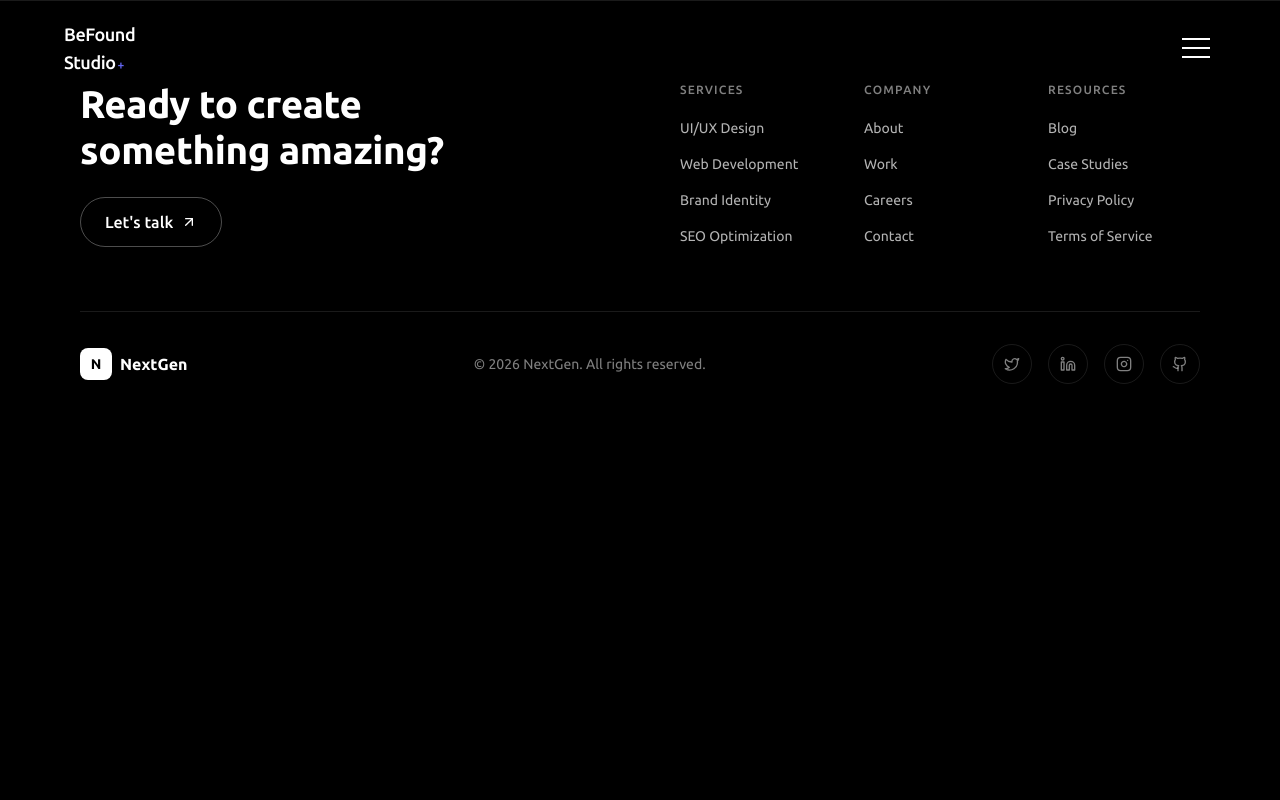
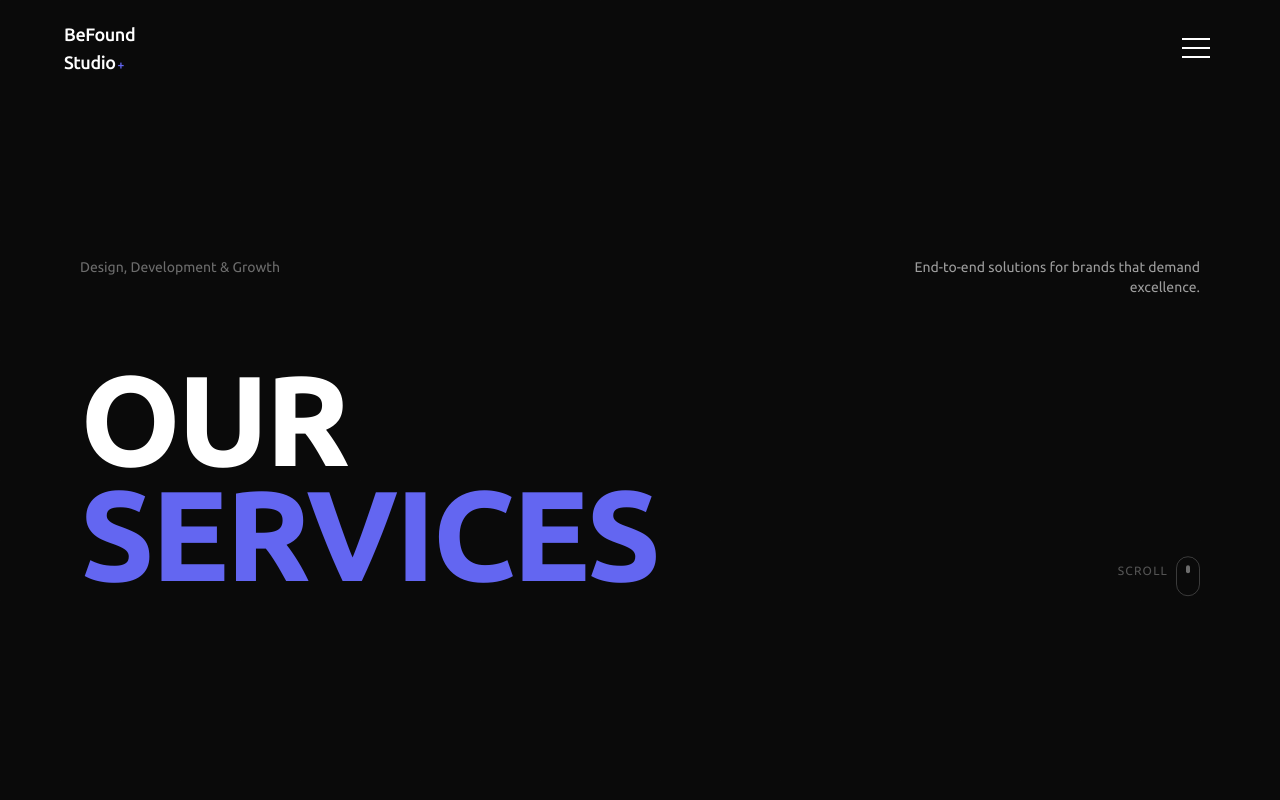
Before and after one commit to DrashtiBuddhadev/befoundnew, a React (Vite) app in the folder app/: page /services in a window 1280 px wide. Shown: the top 800 px of the page. Built offline with nearby package versions, Linux system fonts and the light colour scheme; a web font is replaced by a local one.

Commit message:
services page done

```diff
--- a/app/src/App.tsx
+++ b/app/src/App.tsx
@@ -10,6 +10,7 @@ import AboutPage from './pages/AboutPage';
 import WorkPage from './pages/WorkPage';
 import ProjectDetailPage from './pages/work/ProjectDetailPage';
 import ContactPage from './pages/ContactPage';
+import ServicesPage from './pages/ServicesPage';
 
 import './App.css';
 
@@ -42,6 +43,7 @@ function App() {
             <Route path="/about" element={<AboutPage />} />
             <Route path="/work" element={<WorkPage />} />
             <Route path="/work/:id" element={<ProjectDetailPage />} />
+            <Route path="/services" element={<ServicesPage />} />
             <Route path="/contact" element={<ContactPage />} />
           </Routes>
         </main>
--- a/app/src/components/Navigation.tsx
+++ b/app/src/components/Navigation.tsx
@@ -6,7 +6,7 @@ const navLinks = [
   { label: 'Home', href: '/', isRoute: true },
   { label: 'About', href: '/about', isRoute: true },
   { label: 'Work', href: '/work', isRoute: true },
-  { label: 'Services', href: '/#services', isRoute: false },
+  { label: 'Services', href: '/services', isRoute: true },
   { label: 'Contact', href: '/contact', isRoute: true },
 ];
 
--- /dev/null
+++ b/app/src/pages/ServicesPage.tsx
@@ -0,0 +1,43 @@
+import { useEffect } from 'react';
+import Lenis from '@studio-freight/lenis';
+import ServicesHero from './services/ServicesHero';
+import ServicesSection from '@/home/servicesSection/ServicesSection';
+import CtaSection from '@/home/ctaSection/CtaSection';
+
+export default function ServicesPage() {
+  useEffect(() => {
+    // Scroll to top on mount
+    window.scrollTo(0, 0);
+
+    // Initialize Lenis for smooth scrolling
+    const lenis = new Lenis({
+      duration: 1.2,
+      easing: (t) => Math.min(1, 1.001 - Math.pow(2, -10 * t)),
+      smoothWheel: true,
+    });
+
+    function raf(time: number) {
+      lenis.raf(time);
+      requestAnimationFrame(raf);
+    }
+
+    requestAnimationFrame(raf);
+
+    return () => {
+      lenis.destroy();
+    };
+  }, []);
+
+  return (
+    <div className="services-page bg-black">
+      {/* Hero Section */}
+      <ServicesHero />
+
+      {/* Services Section */}
+      <ServicesSection />
+
+      {/* CTA Section */}
+      <CtaSection />
+    </div>
+  );
+}
--- /dev/null
+++ b/app/src/pages/services/ServicesHero.tsx
@@ -0,0 +1,73 @@
+import { useRef } from 'react';
+import { motion } from 'framer-motion';
+
+export default function ServicesHero() {
+  const containerRef = useRef<HTMLDivElement>(null);
+
+  return (
+    <section className="relative min-h-screen flex items-center bg-[#0a0a0a] overflow-hidden">
+      {/* Background grid pattern */}
+      <div className="absolute inset-0 opacity-[0.03]">
+        <div className="absolute inset-0" style={{
+          backgroundImage: `linear-gradient(rgba(255,255,255,.1) 1px, transparent 1px),
+                           linear-gradient(90deg, rgba(255,255,255,.1) 1px, transparent 1px)`,
+          backgroundSize: '60px 60px'
+        }} />
+      </div>
+
+      <div className="relative z-10 max-w-7xl mx-auto px-6 sm:px-12 lg:px-20 w-full pt-32 pb-20">
+        {/* Top row */}
+        <div className="flex items-start justify-between mb-16">
+          <motion.div
+            initial={{ opacity: 0, y: 20 }}
+            animate={{ opacity: 1, y: 0 }}
+            transition={{ duration: 0.8, delay: 0.2 }}
+            className="flex items-center gap-4"
+          >
+            <span className="text-sm text-white/40">Design, Development & Growth</span>
+          </motion.div>
+
+          <motion.p
+            initial={{ opacity: 0, y: 20 }}
+            animate={{ opacity: 1, y: 0 }}
+            transition={{ duration: 0.8, delay: 0.3 }}
+            className="text-sm text-white/60 max-w-xs text-right hidden md:block"
+          >
+            End-to-end solutions for brands that demand excellence.
+          </motion.p>
+        </div>
+
+        {/* Main heading */}
+        <div className="relative" ref={containerRef}>
+          <motion.h1
+            initial={{ opacity: 0, y: 60 }}
+            animate={{ opacity: 1, y: 0 }}
+            transition={{ duration: 1, delay: 0.4 }}
+            className="text-[15vw] md:text-[12vw] lg:text-[10vw] font-bold leading-[0.9] tracking-tight"
+          >
+            <span className="text-white">OUR</span>
+            <br />
+            <span className="text-indigo-500">SERVICES</span>
+          </motion.h1>
+
+          {/* Scroll indicator */}
+          <motion.div
+            initial={{ opacity: 0 }}
+            animate={{ opacity: 1 }}
+            transition={{ duration: 0.8, delay: 1 }}
+            className="absolute bottom-0 right-0 flex items-center gap-2"
+          >
+            <span className="text-xs text-white/30 uppercase tracking-widest">Scroll</span>
+            <motion.div
+              animate={{ y: [0, 8, 0] }}
+              transition={{ duration: 1.5, repeat: Infinity }}
+              className="w-6 h-10 border border-white/20 rounded-full flex items-start justify-center p-2"
+            >
+              <motion.div className="w-1 h-2 bg-white/40 rounded-full" />
+            </motion.div>
+          </motion.div>
+        </div>
+      </div>
+    </section>
+  );
+}
```
